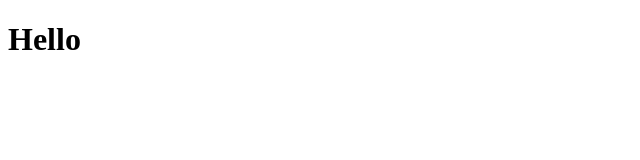
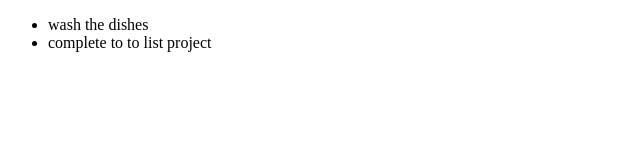
Before and after one commit to SimonGrchevski/ToForgetList, a website built with webpack: page src/index.html in a window 1280 px wide. Shown: the whole page, without its empty margins (0-640 px from the left). Built offline with nearby package versions, Linux system fonts and the light colour scheme.

Commit message:
Add the to do wrapper
Create the Task class

Create the toDoList

Iterate thru the list

```diff
--- a/src/index.html
+++ b/src/index.html
@@ -9,7 +9,9 @@
 </head>
 
 <body>
-  <h1>Hello</h1>
+  <ul class="to-do-list-wrap">
+
+  </ul>
   <script src="main.js"></script>
 </body>
 
--- a/src/index.js
+++ b/src/index.js
@@ -0,0 +1,19 @@
+const toDoListWrapper = document.querySelector('.to-do-list-wrap');
+
+class Task {
+  constructor(description, completed, index) {
+    this.description = description;
+    this.completed = completed;
+    this.index = index;
+  }
+}
+
+const toDoList = [new Task('wash the dishes', false, 0), new Task('complete to to list project', false, 1)];
+
+console.log(toDoList.length);
+
+toDoList.forEach(list => {
+  const li = document.createElement('li');
+  li.innerHTML = list.description;
+  toDoListWrapper.append(li);
+})
```
Also changed, not shown: dist/index.html, dist/main.js.
